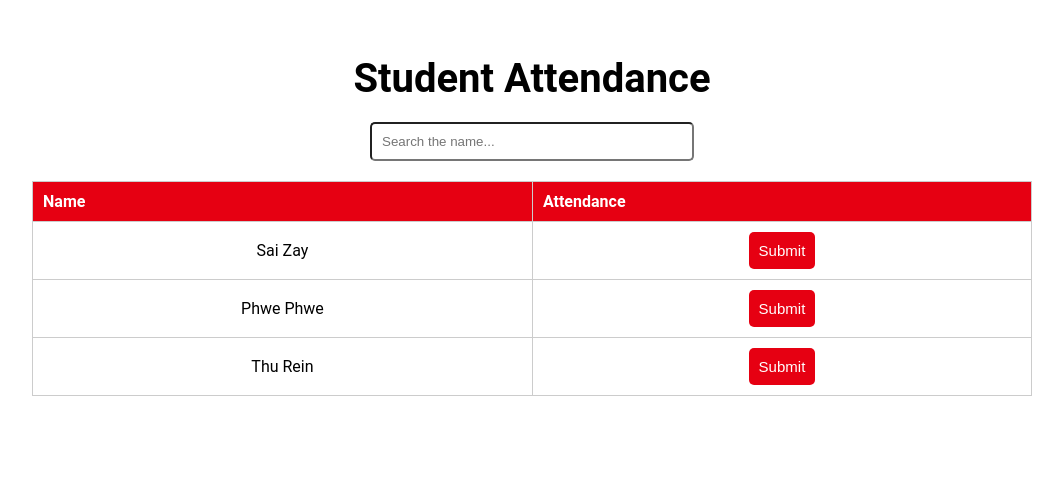
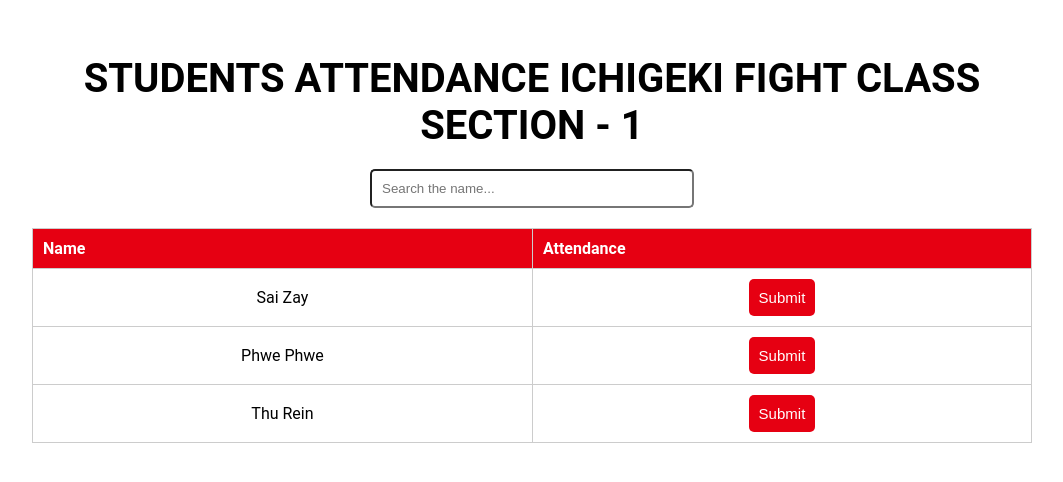
Before and after one commit to saitech-1/StudentAttendence, a plain HTML site: page index.html in a window 1280 px wide. Shown: the whole page, without its empty margins (108-1171 px from the left). Drawn offline with nearby package versions, Linux system fonts and the light colour scheme.

Commit message:
Add files via upload

```diff
--- a/index.html
+++ b/index.html
@@ -1,12 +1,12 @@
 <!DOCTYPE html>
 <html>
 <head>
-	<title>Student Attendance</title>
+	<title>Student Attendance - ICHIGEKI FIGHT CLASS SECTION 1</title>
 	<link rel="stylesheet" type="text/css" href="style.css">
 </head>
 <body>
 	<div class="container">
-		<h1>Student Attendance</h1>
+		<h1>STUDENTS ATTENDANCE ICHIGEKI FIGHT CLASS SECTION - 1</h1>
     <input type="text" id="search-bar" placeholder="Search the name...">
 		<table>
 			<thead>
```
